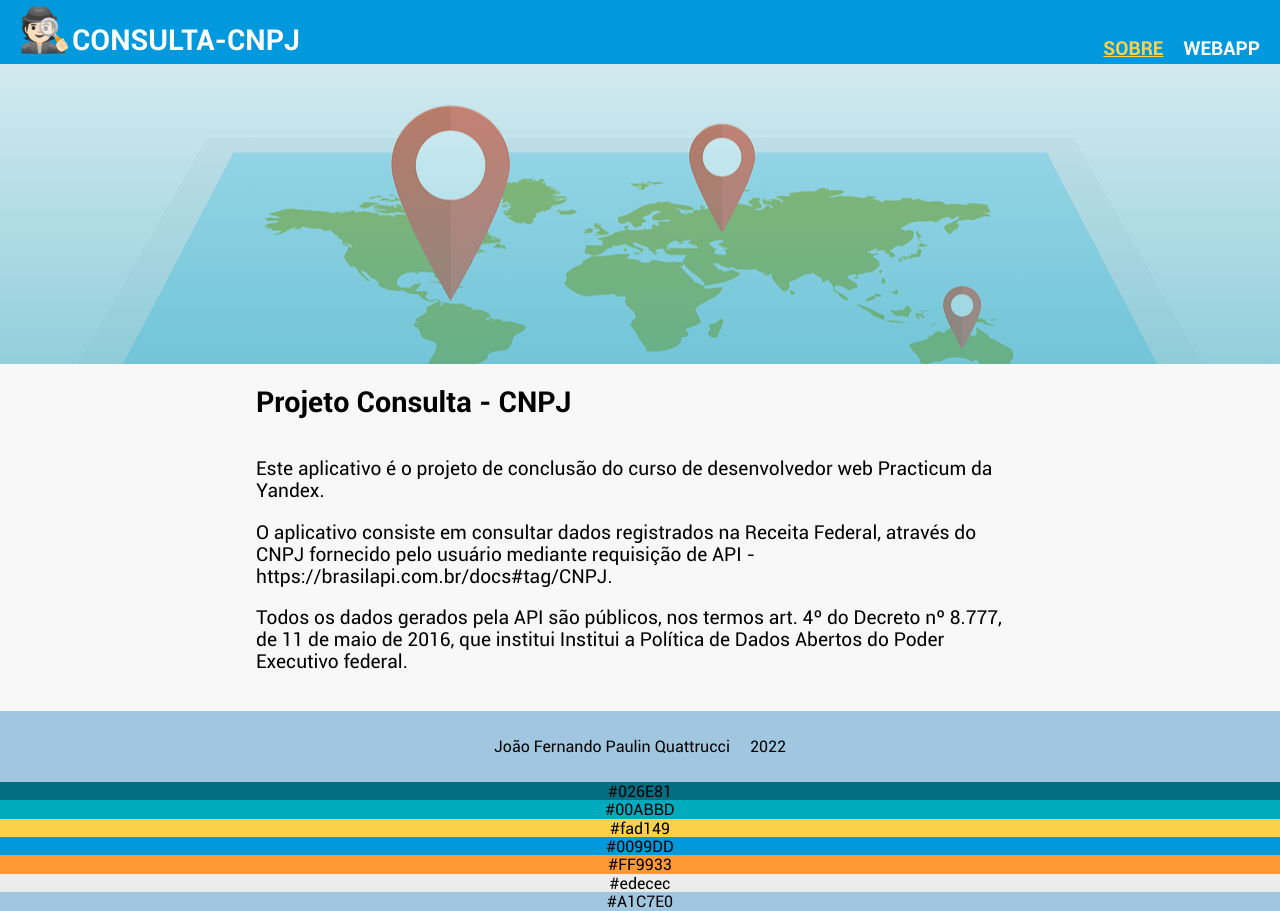
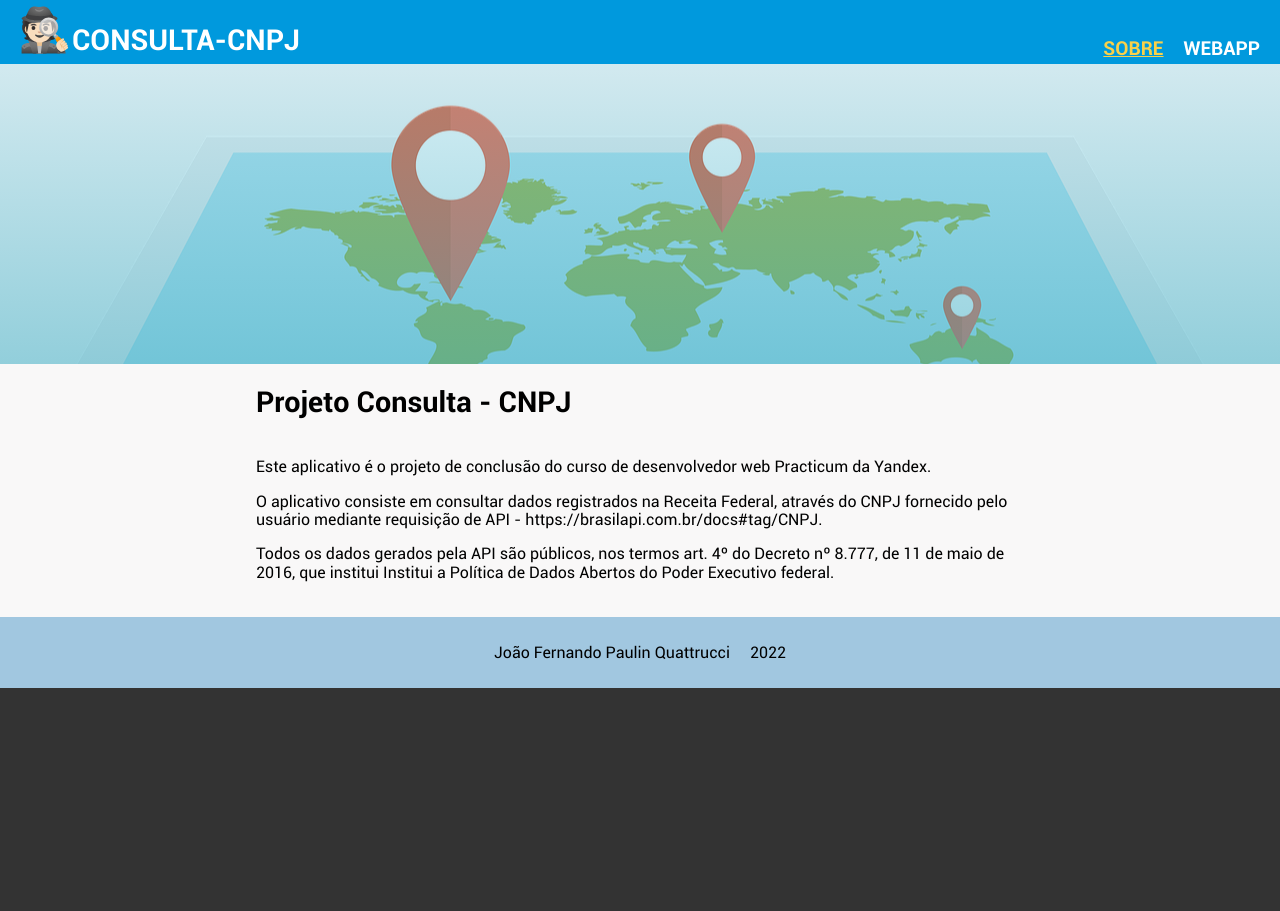
Before and after one commit to joaofq/projeto-cnpj, a React (Create React App) app: page / in a window 1280 px wide. After the commit the page ends 800 px from the top, so only its background shows below. Built offline with nearby package versions, Linux system fonts and the light colour scheme.

Commit message:
Layput adjust

```diff
--- a/src/components/About/about.css
+++ b/src/components/About/about.css
@@ -12,7 +12,7 @@
 }
 
 .about__text {
-  font-size: 1.2em;
+  font-size: 1em;
 }
 @media screen and (max-width: 1080px) {
   .about {
--- a/src/components/App.js
+++ b/src/components/App.js
@@ -59,13 +59,13 @@ function App() {
         {isPopupOpen && <Invalid onClose={onClose} />}
 
         <Footer />
-        <div style={{ backgroundColor: '#026E81' }}>#026E81</div>
+        {/* <div style={{ backgroundColor: '#026E81' }}>#026E81</div>
         <div style={{ backgroundColor: '#00ABBD' }}>#00ABBD</div>
         <div style={{ backgroundColor: '#fad149' }}>#fad149</div>
         <div style={{ backgroundColor: '#0099DD' }}>#0099DD</div>
         <div style={{ backgroundColor: '#FF9933' }}>#FF9933</div>
         <div style={{ backgroundColor: '#edecec' }}>#edecec</div>
-        <div style={{ backgroundColor: '#A1C7E0' }}>#A1C7E0</div>
+        <div style={{ backgroundColor: '#A1C7E0' }}>#A1C7E0</div> */}
       </div>
     </div>
   );
--- a/src/components/Result/result.css
+++ b/src/components/Result/result.css
@@ -2,6 +2,7 @@
   margin-top: 20px;
   text-align: left;
   width: 60%;
+  min-height: 20vh;
   background-color: #edecec;
   border-radius: 15px 15px;
   box-shadow: 10px black;
```
